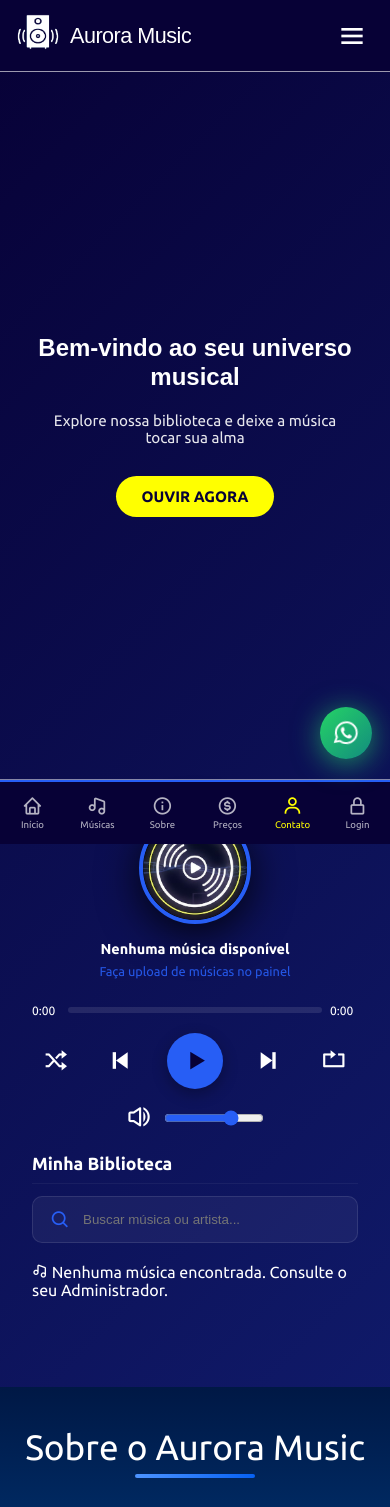
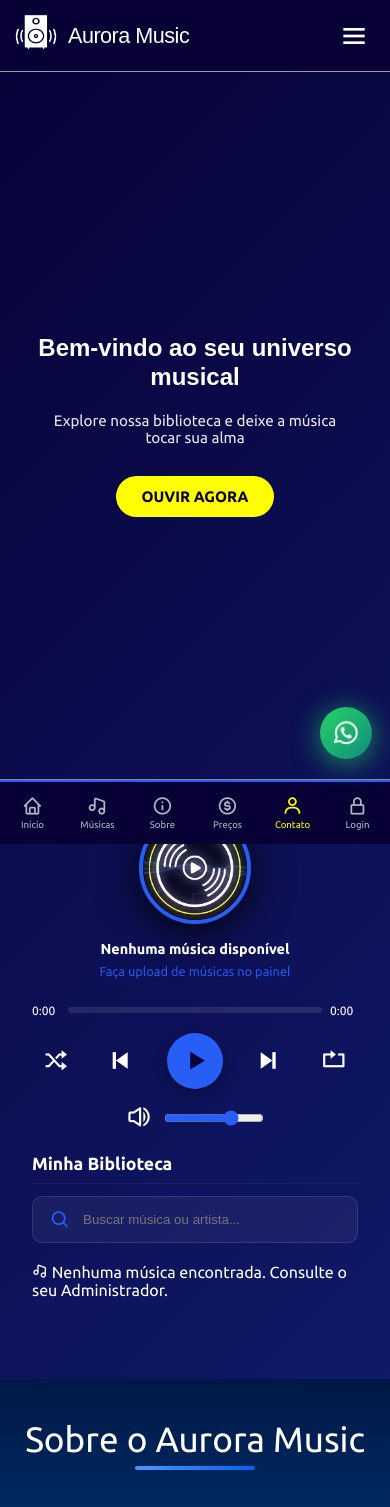
Before and after one commit to x-gyba/AuroraMusic, a PHP site: page / in a window 390 px wide. Shown: the top 1507 px of the page. Run offline with PHP 8.4, Linux system fonts and the light colour scheme; data comes from the database, SQL or seed files in the repository; some web fonts are replaced.

Commit message:
Add files via upload

```diff
--- a/Aurora-Music/assets/css/style.css
+++ b/Aurora-Music/assets/css/style.css
@@ -1223,8 +1223,7 @@ section,
     overflow-x: hidden;
   }
 
-  /* CORREÇÃO: scroll-padding-top alinhado com header mobile */
-  html {
+   html {
     scroll-padding-top: var(--header-height);
   }
 
@@ -1249,7 +1248,7 @@ section,
 
   .header .container {
     height: 100%;
-    padding: 0 0.875rem;
+    padding: 0 0.75rem;
     min-width: 0;
     display: flex;
     align-items: center;
@@ -1374,7 +1373,7 @@ section,
   /* ── Player ── */
   .player-section {
     padding-top: 2rem;
-    padding-bottom: calc(var(--bottomnav-height) + 1.5rem);
+    padding-bottom: calc(var(--bottomnav-height) + 1rem);
   }
 
   .player-container { padding: 0 1rem; }
```
